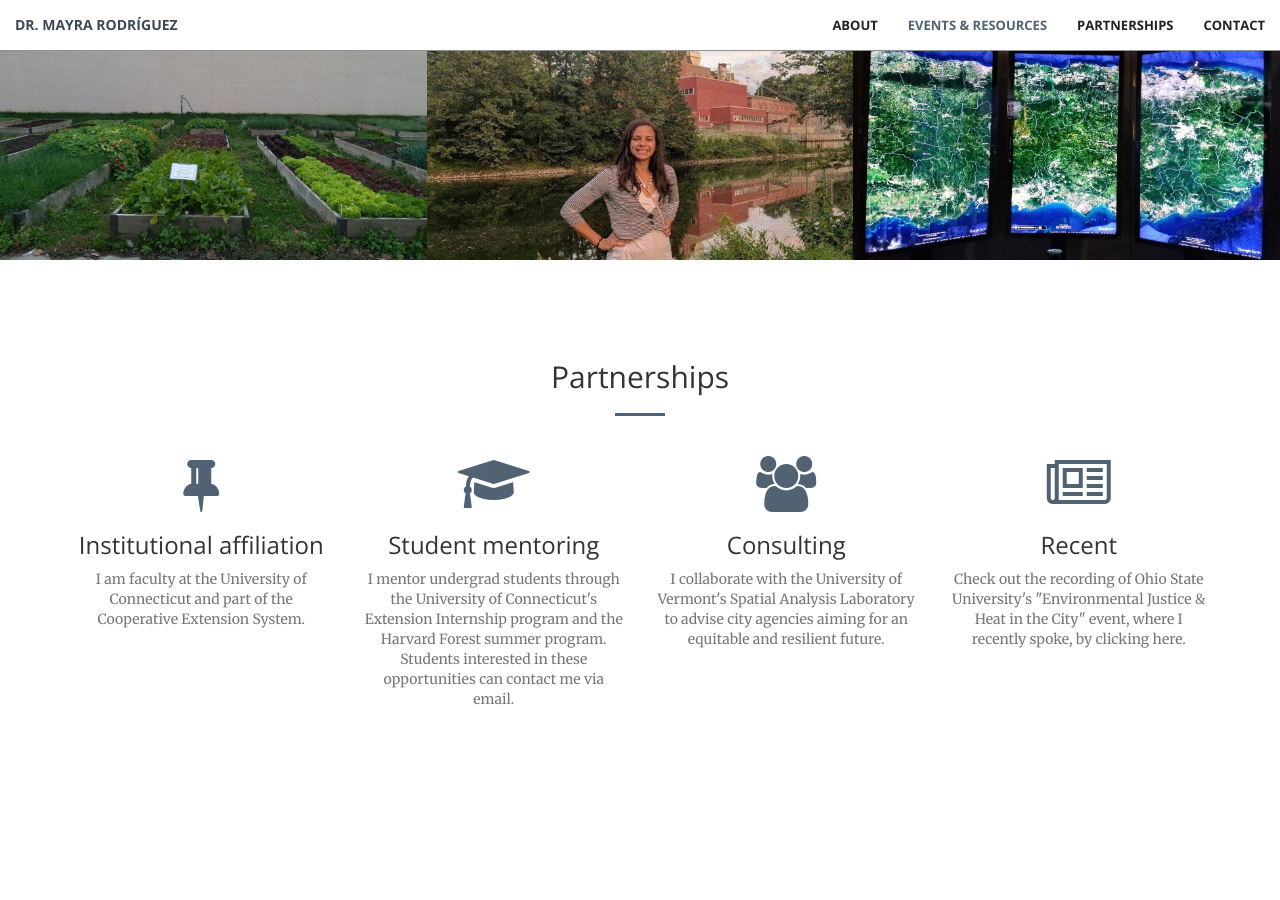
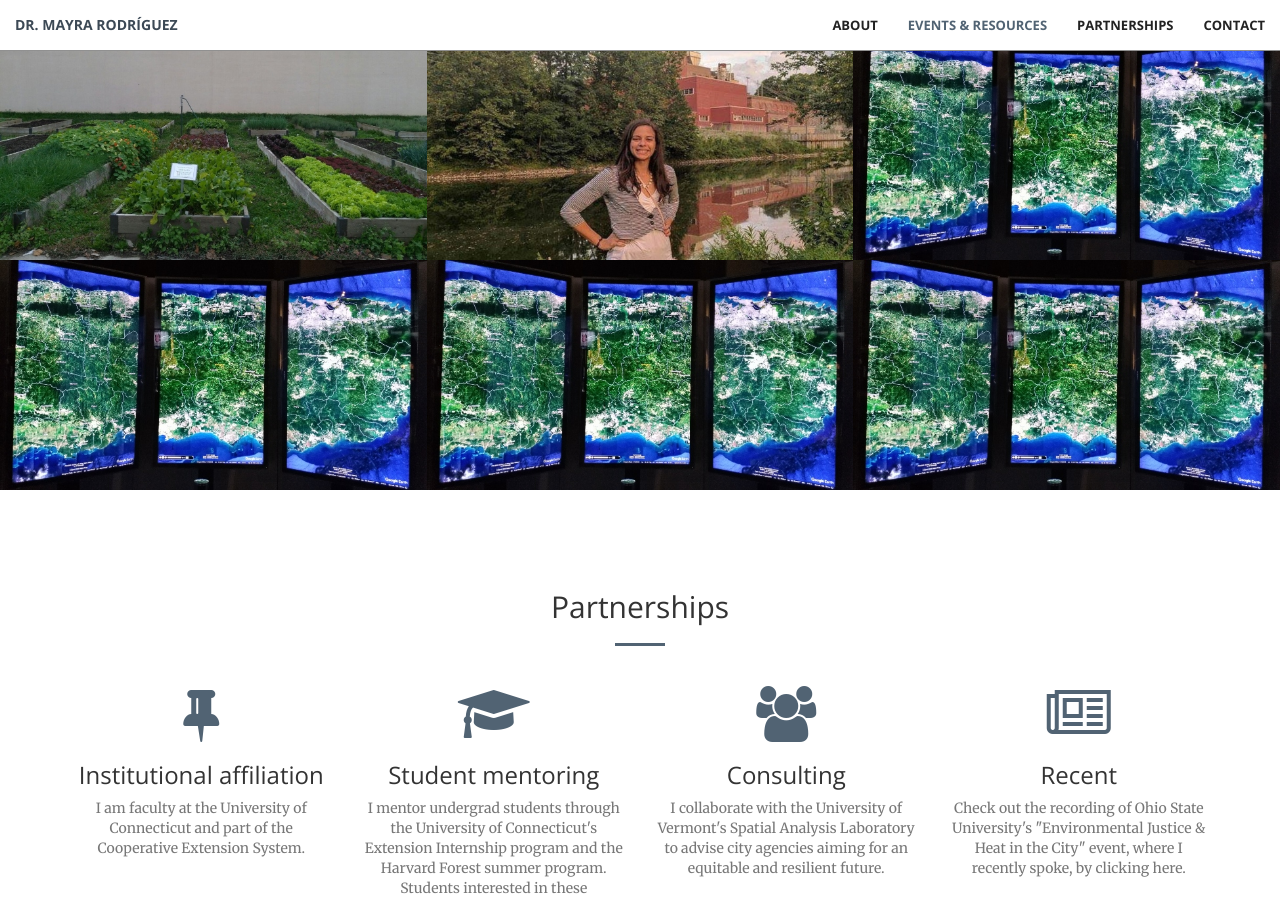
Before and after one commit to peopleandplanet/peopleandplanet.github.io, a Jekyll site: the page built from index.html, in a window 1280 px wide and 900 px high, scrolled down 1883 px. Built offline with Jekyll 4.4.1, drawn with Linux system fonts in a browser that asks for light colours.

Commit message:
Update portfolio.html

```diff
--- a/_includes/portfolio.html
+++ b/_includes/portfolio.html
@@ -84,6 +84,30 @@
                     <div class="portfolio-box-caption">
                         <div class="portfolio-box-caption-content">
                             <div class="project-name">
+                                Ecofeminism
+                            </div>
+                        </div>
+                    </div>
+                </a>
+            </div>
+            <div class="col-lg-4 col-sm-6">
+                <a href="" class="portfolio-box" target="_blank">
+                    <img src="img/portfolio/3.jpg" class="img-responsive" alt="">
+                    <div class="portfolio-box-caption">
+                        <div class="portfolio-box-caption-content">
+                            <div class="project-name">
+                                Equitable Resilience
+                            </div>
+                        </div>
+                    </div>
+                </a>
+            </div>
+            <div class="col-lg-4 col-sm-6">
+                <a href="" class="portfolio-box" target="_blank">
+                    <img src="img/portfolio/4.jpg" class="img-responsive" alt="">
+                    <div class="portfolio-box-caption">
+                        <div class="portfolio-box-caption-content">
+                            <div class="project-name">
                                 Green Gentrification
                             </div>
                         </div>
@@ -92,7 +116,7 @@
             </div>
             <div class="col-lg-4 col-sm-6">
                 <a href="" class="portfolio-box" target="_blank">
-                    <img src="img/portfolio/3.jpg" class="img-responsive" alt="">
+                    <img src="img/portfolio/4.jpg" class="img-responsive" alt="">
                     <div class="portfolio-box-caption">
                         <div class="portfolio-box-caption-content">
                             <div class="project-name">
@@ -108,7 +132,19 @@
                     <div class="portfolio-box-caption">
                         <div class="portfolio-box-caption-content">
                             <div class="project-name">
-                                Equitable Resilience
+                                Food Deserts
+                            </div>
+                        </div>
+                    </div>
+                </a>
+            </div>
+            <div class="col-lg-4 col-sm-6">
+                <a href="" class="portfolio-box" target="_blank">
+                    <img src="img/portfolio/4.jpg" class="img-responsive" alt="">
+                    <div class="portfolio-box-caption">
+                        <div class="portfolio-box-caption-content">
+                            <div class="project-name">
+                                Supermarket Redlining
                             </div>
                         </div>
                     </div>
```
Also changed, not shown: other parts of _includes/portfolio.html (+5 -5 lines).
